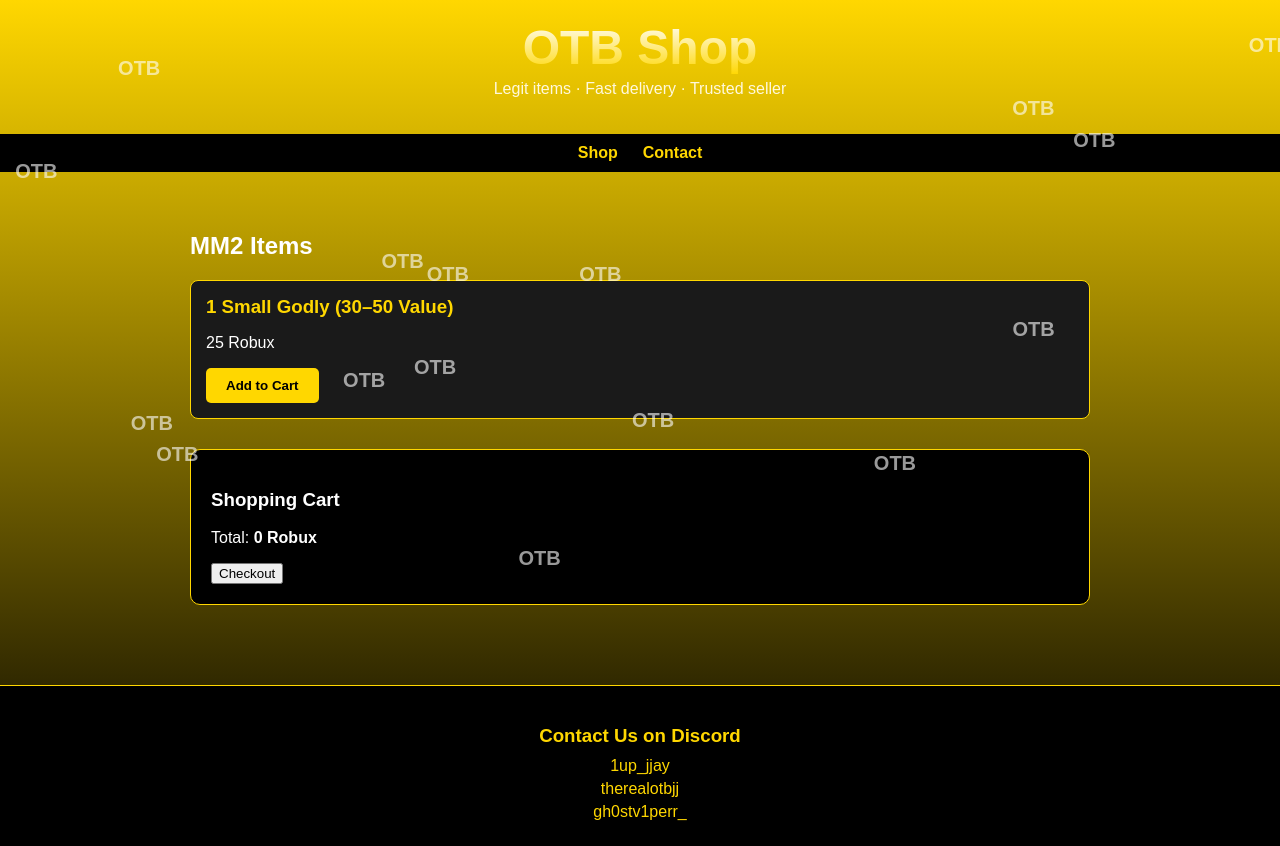
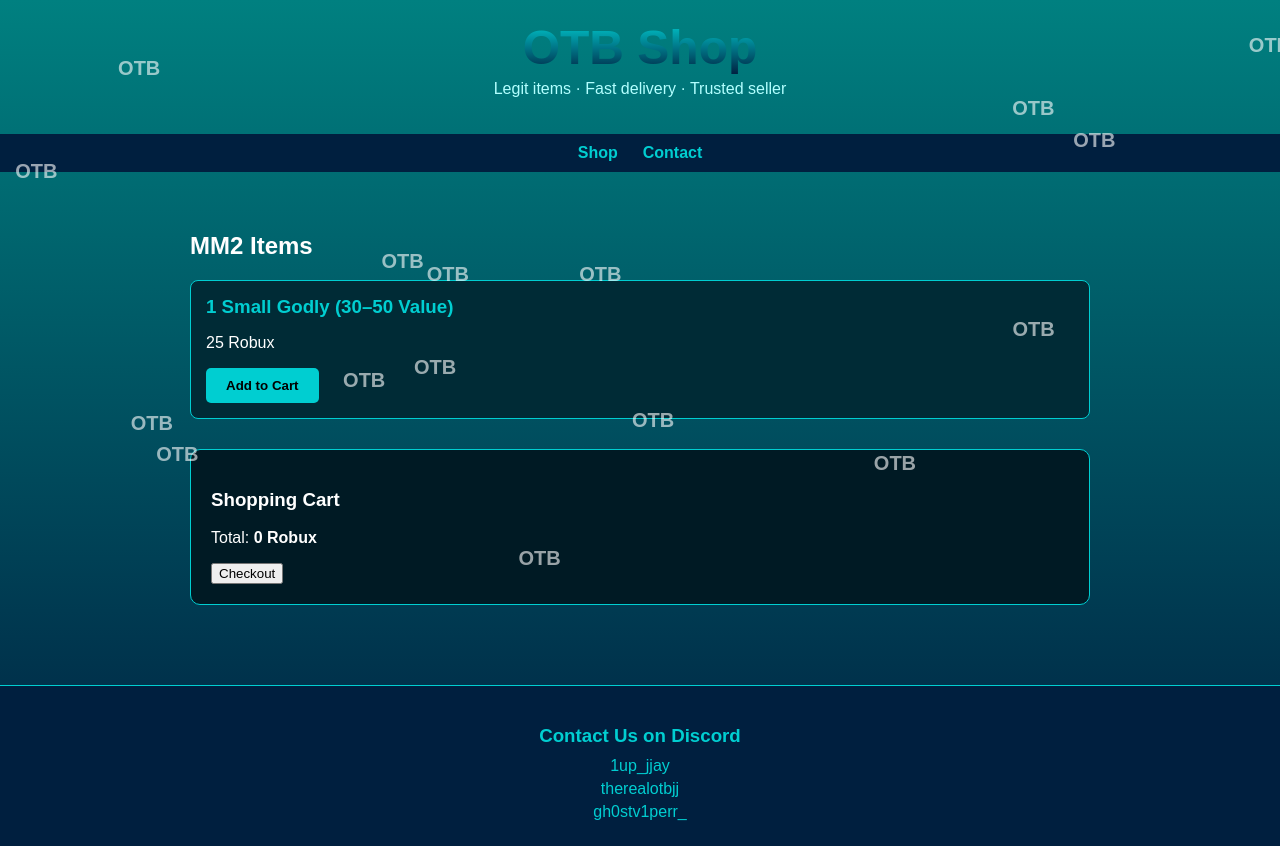
Before and after one commit to Awokennn/otbshop, a plain HTML site: page index.html in a window 1280 px wide. Drawn offline with Linux system fonts and the light colour scheme.

Commit message:
Update index.html

```diff
--- a/index.html
+++ b/index.html
@@ -8,7 +8,7 @@
     body {
       margin: 0;
       font-family: Arial, sans-serif;
-      background: linear-gradient(to top, #000000, #FFD700); /* Black → Gold */
+      background: linear-gradient(to top, #001f3f, #008080); /* Dark blue → Dark turquoise */
       color: #fff;
       overflow-x: hidden;
     }
@@ -22,7 +22,7 @@
     header h1 {
       margin: 0;
       font-size: 48px;
-      background: linear-gradient(to top, #FFD700, #ffffff);
+      background: linear-gradient(to top, #001f3f, #00ced1); /* Dark blue → Lighter turquoise */
       -webkit-background-clip: text;
       -webkit-text-fill-color: transparent;
       font-weight: bold;
@@ -30,11 +30,11 @@
 
     header p {
       margin-top: 5px;
-      color: #fff8dc;
+      color: #b2ffff; /* Light aqua subtitle */
     }
 
     nav {
-      background: #000000;
+      background: #001f3f;
       display: flex;
       justify-content: center;
       gap: 25px;
@@ -42,7 +42,7 @@
     }
 
     nav a {
-      color: #FFD700;
+      color: #00ced1; /* Turquoise links */
       text-decoration: none;
       font-weight: bold;
     }
@@ -58,21 +58,21 @@
     }
 
     .item {
-      background: #1a1a1a;
+      background: #002b36; /* Dark teal box */
       padding: 15px;
       margin: 15px 0;
       border-radius: 8px;
       color: #fff;
-      border: 1px solid #FFD700;
+      border: 1px solid #00ced1; /* Turquoise border */
     }
 
     .item h3 {
       margin: 0 0 10px;
-      color: #FFD700;
+      color: #00ced1;
     }
 
     .item button {
-      background: #FFD700;
+      background: #00ced1;
       border: none;
       padding: 10px 20px;
       color: black;
@@ -82,16 +82,16 @@
     }
 
     .item button:hover {
-      background: #e6c200;
+      background: #009e9e; /* Darker turquoise hover */
     }
 
     #cart {
-      background: #000000;
+      background: #001a24; /* Very dark teal */
       padding: 20px;
       border-radius: 10px;
       margin-top: 30px;
       color: #fff;
-      border: 1px solid #FFD700;
+      border: 1px solid #00ced1;
     }
 
     #ash-container {
@@ -120,12 +120,12 @@
     }
 
     footer {
-      background: #000000;
-      color: #FFD700;
+      background: #001f3f;
+      color: #00ced1;
       text-align: center;
       padding: 20px;
       margin-top: 40px;
-      border-top: 1px solid #FFD700;
+      border-top: 1px solid #00ced1;
     }
 
     footer h3 {
```
